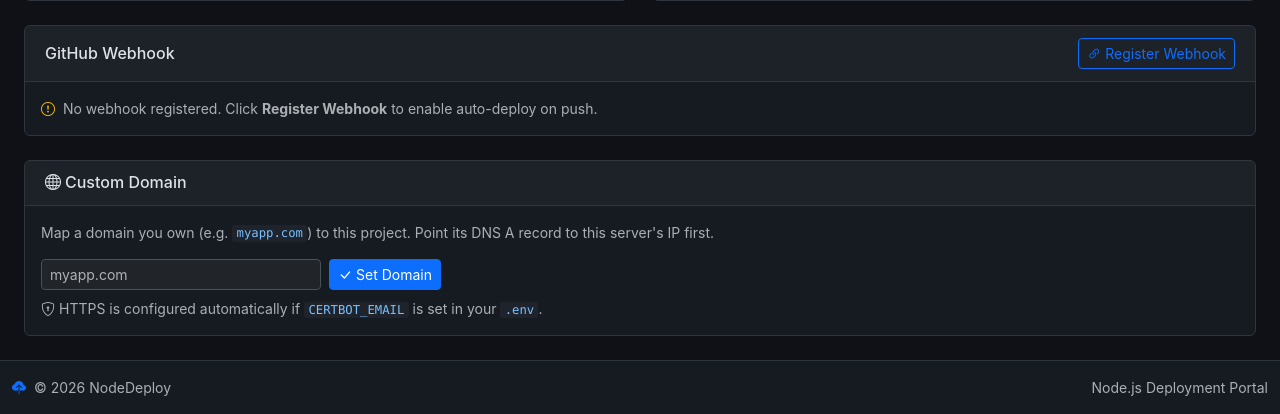
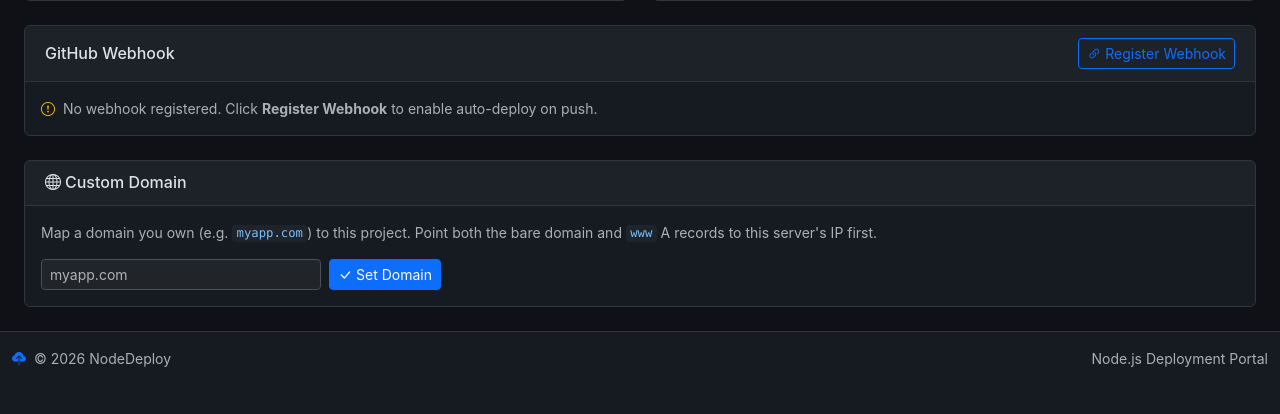
Before and after one commit to zajako/nodeDeploy, a Node server app: template src/views/projects/show.ejs in a window 1280 px wide. Shown: the part 441-855 px from the top of the page. After the commit the page ends 808 px from the top, so only its background shows below. Run offline with Node 20, Linux system fonts and the light colour scheme; the template is opened without the code that fills it, so the values that code supplies are empty; some libraries are stand-ins or nearby versions.

Commit message:
Add Refresh SSL button for custom domains + improve UI
- POST /admin/projects/:id/refresh-ssl regenerates projects.conf and
  checks whether the cert now exists, so users can click after running
  certbot manually without restarting the portal
- Custom domain card now shows the certbot command inline and has a
  Refresh SSL button in the card header when a domain is set
- Clarify in the UI that both bare domain and www A records must point
  to the server

https://claude.ai/code/session_01DBbdCx7Cbf6gX174MCnTif

```diff
--- a/src/views/projects/show.ejs
+++ b/src/views/projects/show.ejs
@@ -182,21 +182,38 @@
             <!-- Custom Domain -->
             <div class="col-12">
               <div class="card border-secondary">
-                <div class="card-header"><h6 class="mb-0"><i class="bi bi-globe me-1"></i>Custom Domain</h6></div>
+                <div class="card-header d-flex justify-content-between align-items-center">
+                  <h6 class="mb-0"><i class="bi bi-globe me-1"></i>Custom Domain</h6>
+                  <% if (project.custom_domain) { %>
+                  <form action="/admin/projects/<%= project.id %>/refresh-ssl" method="POST" class="m-0">
+                    <button type="submit" class="btn btn-sm btn-outline-success" title="Re-check for SSL cert and reload nginx">
+                      <i class="bi bi-shield-check me-1"></i>Refresh SSL
+                    </button>
+                  </form>
+                  <% } %>
+                </div>
                 <div class="card-body">
                   <% if (project.custom_domain) { %>
-                  <div class="d-flex flex-wrap justify-content-between align-items-start gap-3 mb-3">
-                    <div>
-                      <a href="https://<%= project.custom_domain %>" target="_blank" class="fw-semibold">
-                        <%= project.custom_domain %> <i class="bi bi-box-arrow-up-right ms-1 small"></i>
+                  <div class="mb-3">
+                    <div class="d-flex flex-wrap gap-3 align-items-center">
+                      <a href="http://<%= project.custom_domain %>" target="_blank" class="fw-semibold text-decoration-none">
+                        <i class="bi bi-globe2 me-1 text-muted"></i><%= project.custom_domain %>
+                        <i class="bi bi-box-arrow-up-right ms-1 small text-muted"></i>
                       </a>
-                      <div class="text-muted small mt-1">
-                        www.<%= project.custom_domain %> is also covered.
-                      </div>
+                      <span class="text-muted small">and www.<%= project.custom_domain %></span>
                     </div>
+                    <p class="text-muted small mt-2 mb-0">
+                      <i class="bi bi-info-circle me-1"></i>
+                      To enable HTTPS, run:
+                      <code>sudo certbot certonly --webroot -w /var/www/html -d <%= project.custom_domain %> -d www.<%= project.custom_domain %></code>
+                      then click <strong>Refresh SSL</strong>.
+                    </p>
                   </div>
                   <% } else { %>
-                  <p class="text-muted small mb-3">Map a domain you own (e.g. <code>myapp.com</code>) to this project. Point its DNS A record to this server's IP first.</p>
+                  <p class="text-muted small mb-3">
+                    Map a domain you own (e.g. <code>myapp.com</code>) to this project.
+                    Point both the bare domain and <code>www</code> A records to this server's IP first.
+                  </p>
                   <% } %>
                   <form action="/admin/projects/<%= project.id %>/custom-domain" method="POST" class="d-flex gap-2 flex-wrap align-items-center">
                     <input type="text"
@@ -214,9 +231,6 @@
                     </button>
                     <% } %>
                   </form>
-                  <p class="text-muted small mt-2 mb-0">
-                    <i class="bi bi-shield-lock me-1"></i>HTTPS is configured automatically if <code>CERTBOT_EMAIL</code> is set in your <code>.env</code>.
-                  </p>
                 </div>
               </div>
             </div>
```
Also changed, not shown: src/routes/admin.js (+38 -0 lines).
